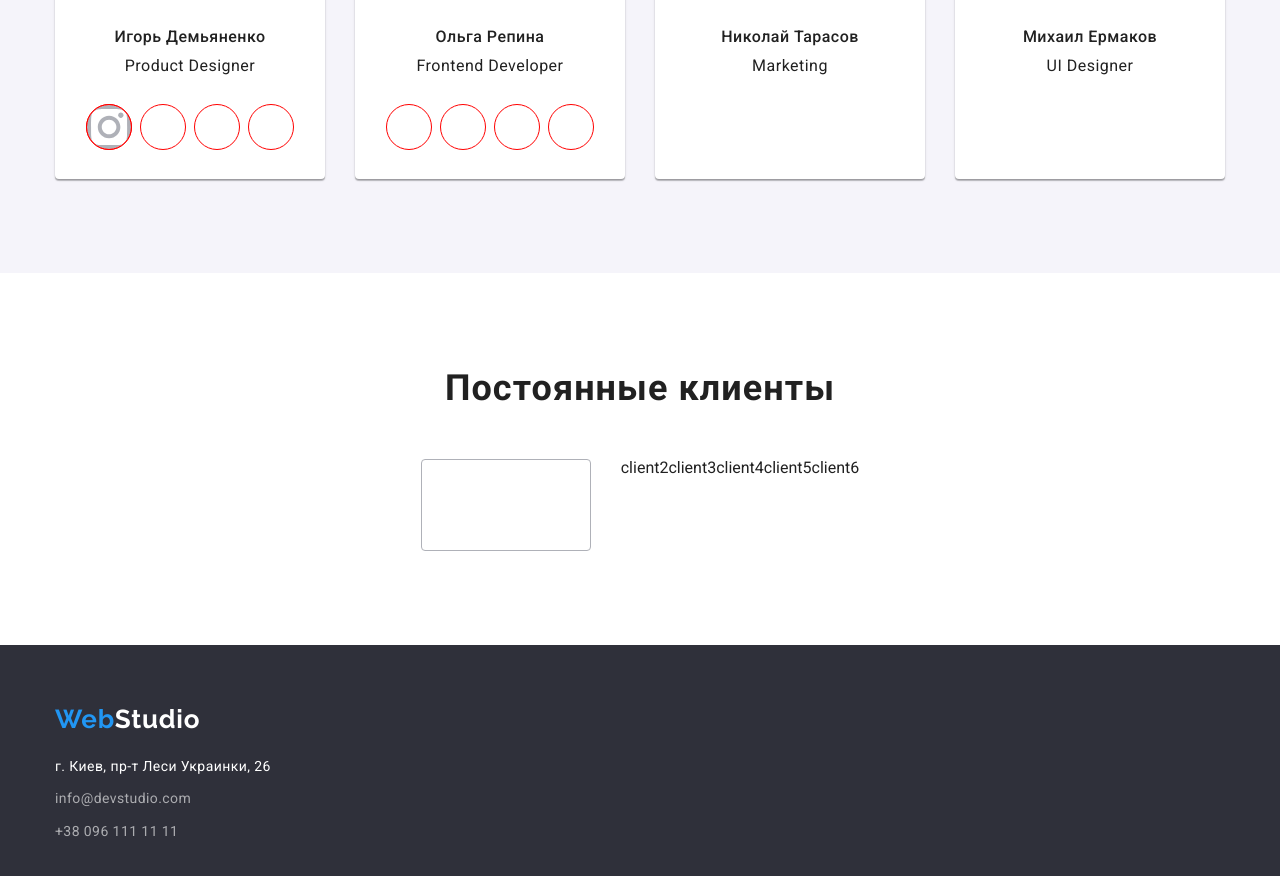
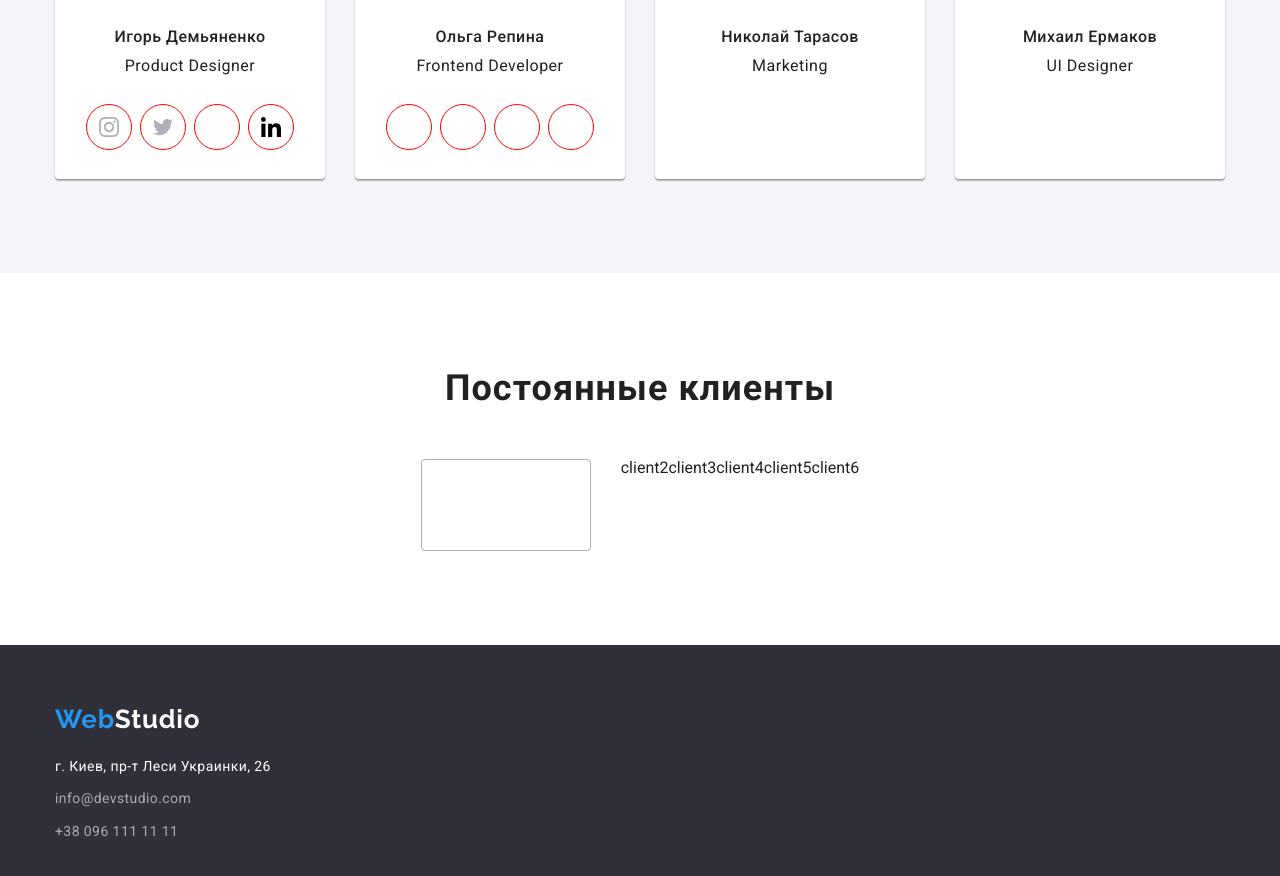
Before and after one commit to hellene-mary/goit-markup-hw-04, a plain HTML site: page index.html in a window 1280 px wide. Shown: the part 2045-2921 px from the top of the page. Drawn offline with nearby package versions, Linux system fonts and the light colour scheme.

Commit message:
Спрайти для команди

```diff
--- a/css/styles.css
+++ b/css/styles.css
@@ -327,8 +327,9 @@ img {
     height: 44px;
     background-color: var(--basic-bgc);
     border-radius: 50%;
-    display: block;
+    display: flex;
     outline: 1px solid red;
+    align-items: center;
 }
 
 
--- a/index.html
+++ b/index.html
@@ -87,13 +87,25 @@
                         </div>
                         <ul class="team-soc-list list">
                             <li class="team-soc-item"><a class="team-soc-link" href="">
-                                <svg class="team-soc-link" widht="20" height="20">
+                                <svg widht="20" height="20">
                                     <use href="./images/symbol-defs.svg#icon-instagram-1"></use>
                                 </svg>
                             </a></li>
-                            <li class="team-soc-item"><a class="team-soc-link" href=""></a></li>
-                            <li class="team-soc-item"><a class="team-soc-link" href=""></a></li>
-                            <li class="team-soc-item"><a class="team-soc-link" href=""></a></li>
+                            <li class="team-soc-item"><a class="team-soc-link" href="">
+                                <svg widht="20" height="20">
+                                    <use href="./images/symbol-defs.svg#icon-twitter-1"></use>
+                                </svg>
+                            </a></li>
+                            <li class="team-soc-item"><a class="team-soc-link" href="">
+                                <svg widht="20" height="20">
+                                    <use href="./images/symbol-defs.svg#facebook-1"></use>
+                                </svg>
+                            </a></li>
+                            <li class="team-soc-item"><a class="team-soc-link" href="">
+                                <svg widht="20" height="20">
+                                    <use href="./images/symbol-defs.svg#icon-linkedin-1"></use>
+                                </svg>
+                            </a></li>
                         </ul>
                     </li>
                     <li class="team-member">
```
Also changed, not shown: images/email.svg (added), images/smartphone.svg (added).
